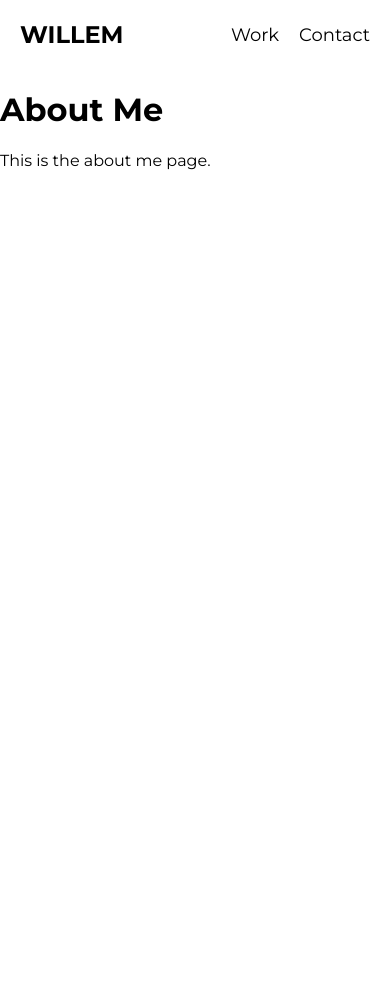
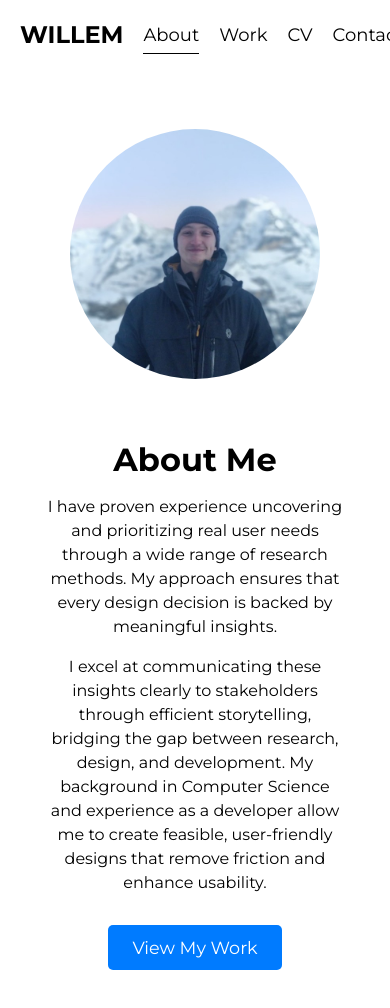
Before and after one commit to FruitSapling/FruitSapling.github.io, a React (Create React App) app: page /about in a window 390 px wide. Shown: the top 1008 px of the page. Before the commit the page ends 844 px from the top, so only its background shows below. Built offline with nearby package versions, Linux system fonts and the light colour scheme.

Commit message:
Adds about and CV pages

```diff
--- a/src/App.js
+++ b/src/App.js
@@ -7,6 +7,7 @@
 import About from './pages/About';
 import Contact from './pages/Contact';
 import Project from './pages/Project';
+import Cv from './pages/Cv'; // Import the CV page
 
 function App() {
 
@@ -28,7 +29,8 @@
         <Route path="/work" element={<Work />} />
         <Route path="/about" element={<About />} />
         <Route path="/contact" element={<Contact />} />
-        <Route path="/project/:projectId" element={<Project />} />  {/* This should match /project/:projectId */}
+        <Route path="/project/:projectId" element={<Project />} />
+        <Route path="/cv" element={<Cv />} /> {/* New route for CV page */}
       </Routes>
     </div>
   );
--- a/src/components/Navbar.js
+++ b/src/components/Navbar.js
@@ -14,10 +14,26 @@
         <ul>
           <li>
             <Link
+              to="/about"
+              className={`nav-item ${location.pathname === '/about' ? 'active' : ''}`}
+            >
+              About
+            </Link>
+          </li>
+          <li>
+            <Link
               to="/work"
               className={`nav-item ${location.pathname === '/work' ? 'active' : ''}`}
             >
               Work
+            </Link>
+          </li>
+          <li>
+            <Link
+              to="/cv"
+              className={`nav-item ${location.pathname === '/cv' ? 'active' : ''}`}
+            >
+              CV
             </Link>
           </li>
           <li>
--- /dev/null
+++ b/src/pages/About.css
@@ -0,0 +1,86 @@
+/* About.css */
+.about-container {
+    display: flex;
+    align-items: center;
+    justify-content: center;
+    gap: 30px; /* Slightly reduced gap for better balance */
+    padding: 60px 8%;
+    max-width: 1100px;
+    margin: 0 auto;
+  }
+
+  .about-image-container {
+    flex: 1;
+    display: flex;
+    justify-content: center;
+  }
+
+  .about-image {
+    width: 100%;
+    max-width: 375px; /* 50% bigger image */
+    height: 375px;
+    border-radius: 50%; /* Makes it round */
+    object-fit: cover;
+  }
+
+  .about-content {
+    flex: 1;
+    max-width: 550px;
+  }
+
+  .about-content h1 {
+    font-size: 2.2rem;
+    margin-bottom: 15px;
+  }
+
+  .about-content p {
+    font-size: 1.2rem;
+    line-height: 1.5;
+    margin-bottom: 15px;
+  }
+
+  .work-link {
+    display: inline-block;
+    padding: 12px 24px;
+    font-size: 1.1rem;
+    background-color: #007BFF;
+    color: white;
+    text-decoration: none;
+    border-radius: 5px;
+    transition: background 0.3s;
+    margin-top: 15px;
+  }
+
+  .work-link:hover {
+    background-color: #0056b3;
+  }
+
+  /* Responsive Design */
+  @media (max-width: 900px) {
+    .about-container {
+      flex-direction: column;
+      text-align: center;
+      gap: 20px; /* Adjusted for smaller screens */
+    }
+
+    .about-image-container {
+      margin-bottom: 20px;
+    }
+
+    .about-image {
+      max-width: 250px;
+      height: 250px;
+    }
+
+    .about-content {
+      max-width: 90%;
+    }
+
+    .about-content h1 {
+      font-size: 2rem;
+    }
+
+    .about-content p {
+      font-size: 1rem;
+    }
+  }
--- a/src/pages/About.js
+++ b/src/pages/About.js
@@ -1,13 +1,34 @@
-// src/pages/About.js
+// About.js
 import React from 'react';
+import { Link } from 'react-router-dom';
+import './About.css'; // Import styles
 
-function About() {
+const About = () => {
   return (
-    <div>
-      <h1>About Me</h1>
-      <p>This is the about me page.</p>
+    <div className="about-container">
+      {/* Left Side: Large Circular Image */}
+      <div className="about-image-container">
+        <img src="/images/profile_picture.jpeg" alt="Profile" className="about-image" />
+      </div>
+
+      {/* Right Side: Text Content */}
+      <div className="about-content">
+        <h1>About Me</h1>
+        <p>
+          I have proven experience uncovering and prioritizing real user needs
+          through a wide range of research methods. My approach ensures that
+          every design decision is backed by meaningful insights.
+        </p>
+        <p>
+          I excel at communicating these insights clearly to stakeholders through
+          efficient storytelling, bridging the gap between research, design, and development.
+          My background in Computer Science and experience as a developer allow me to
+          create feasible, user-friendly designs that remove friction and enhance usability.
+        </p>
+        <Link to="/work" className="work-link">View My Work</Link>
+      </div>
     </div>
   );
-}
+};
 
 export default About;
--- /dev/null
+++ b/src/pages/Cv.css
@@ -0,0 +1,54 @@
+/* Cv.css */
+.cv-container {
+    display: flex;
+    flex-direction: column;
+    align-items: center;
+    text-align: center;
+    padding: 20px;
+    width: 100%;
+  }
+
+  .cv-container h1 {
+    font-size: 2rem;
+    margin-bottom: 20px;
+  }
+
+  /* Make the PDF viewer take full width while keeping aspect ratio */
+  .cv-viewer {
+    width: 90vw; /* 90% of the viewport width */
+    height: 80vh; /* 80% of the viewport height */
+    max-width: 1200px; /* Limit max width for large screens */
+    border: 1px solid #ccc;
+  }
+
+  .download-button {
+    margin-top: 20px;
+    padding: 12px 20px;
+    font-size: 1rem;
+    background-color: #007BFF;
+    color: white;
+    text-decoration: none;
+    border-radius: 5px;
+    transition: background 0.3s;
+  }
+
+  .download-button:hover {
+    background-color: #0056b3;
+  }
+
+  /* Responsive adjustments */
+  @media (max-width: 768px) {
+    .cv-viewer {
+      width: 95vw; /* Use more screen space on mobile */
+      height: 70vh; /* Slightly shorter height for better fit */
+    }
+
+    .cv-container h1 {
+      font-size: 1.5rem;
+    }
+
+    .download-button {
+      font-size: 0.9rem;
+      padding: 10px 15px;
+    }
+  }
--- /dev/null
+++ b/src/pages/Cv.js
@@ -0,0 +1,18 @@
+// Cv.js
+import React from 'react';
+import './Cv.css'; // Import styles for the CV page
+
+const cvPdf = "/CV March 2025.pdf"; // Access PDF from public folder
+
+const Cv = () => {
+  return (
+    <div className="cv-container">
+      <h1>My CV</h1>
+      <a href={cvPdf} download="My_CV.pdf" className="download-button">Download CV</a>
+      <br></br>
+      <embed src={cvPdf} type="application/pdf" className="cv-viewer" />
+    </div>
+  );
+};
+
+export default Cv;
```
Also changed, not shown: public/images/profile_picture.jpeg (added), 1 other file (tests, documents, lock files or other folders).
